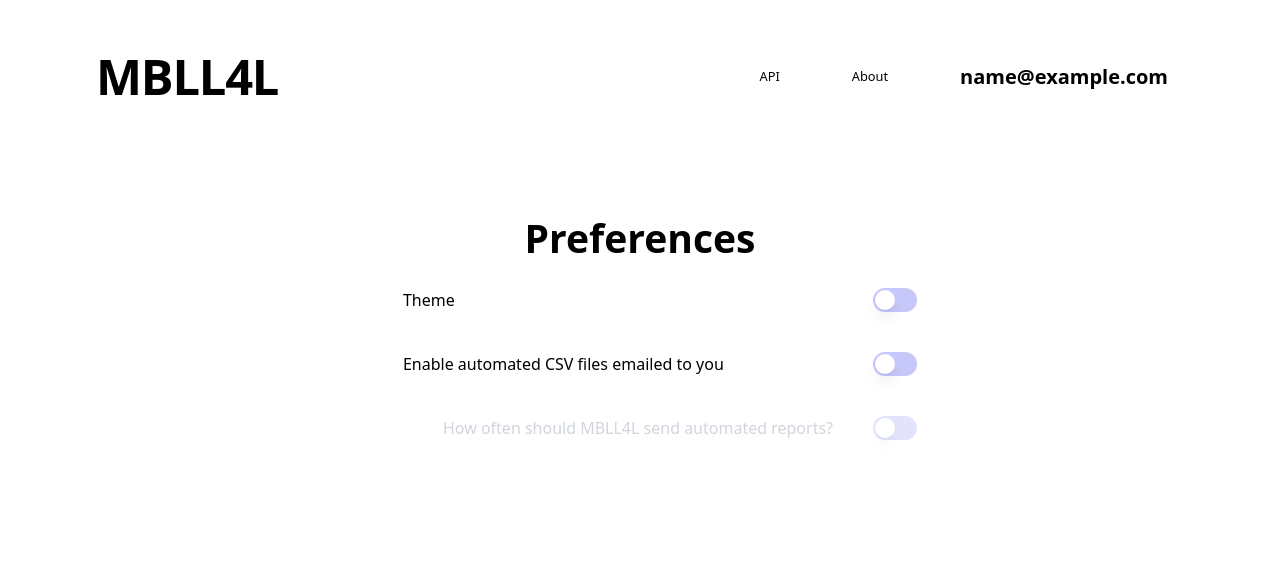
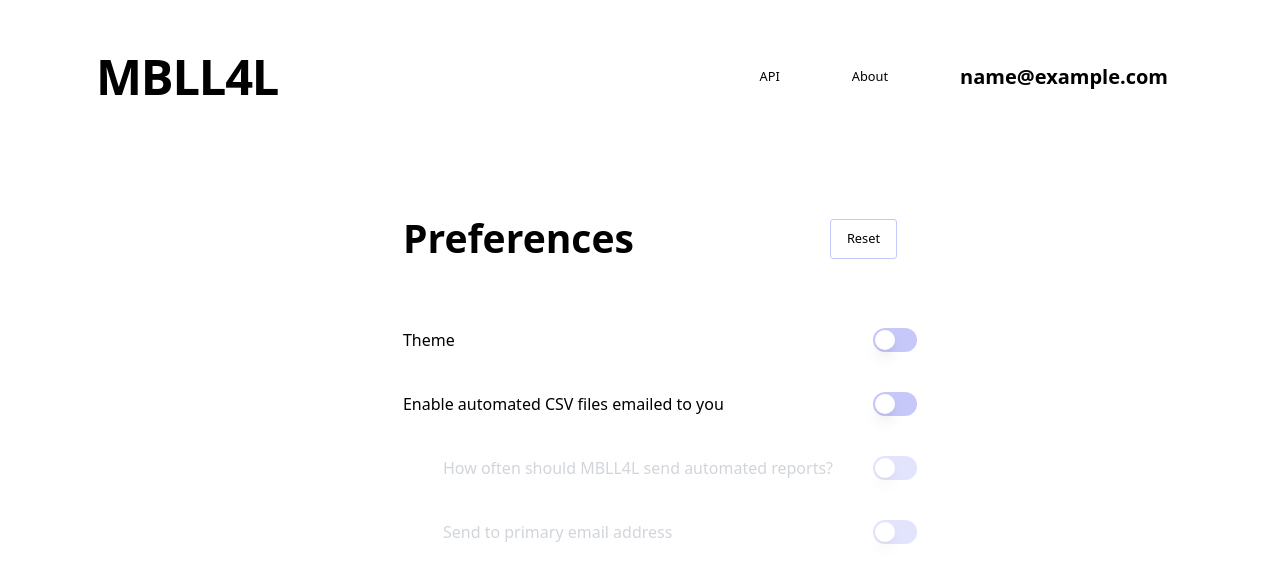
Before and after one commit to DavidLekei/MBLL4L, a Next.js app: page /preferences in a window 1280 px wide. Shown: the top 582 px of the page. Built offline with nearby package versions, Linux system fonts and the light colour scheme; sample sign-in values are in the browser's storage.

Commit message:
Preferences page now properly updates settings (on client side only). Reset button now functions as well.

```diff
--- a/src/app/preferences/page.tsx
+++ b/src/app/preferences/page.tsx
@@ -1,11 +1,12 @@
 'use client'
 import styles from "../page.module.css"
 import Navbar from '../../components/ui/navbar'
-import { Setting, SettingsContext } from "@/components/settings/settings"
+import { Setting, SettingsContext, defaultSettings } from "@/components/settings/settings"
 import { useContext, useEffect, useState } from "react"
 import { AuthContext } from "@/api/auth/auth"
 import { useRouter } from "next/navigation"
 import { Switch } from "@/components/ui/switch"
+import { Button } from "@/components/ui/button"
 
 
 function DropdownSetting(props: any){
@@ -24,45 +25,41 @@ export default function Preferences(props: any){
         router.push("/")
     }
 
-    const settings = useContext(SettingsContext)
+    const settingsContext = useContext(SettingsContext)
+    const settings = settingsContext.settings
 
-    // useEffect(() => {
-    //     console.log('useEffect')
-    // }, [settings])
+    // const [settings, setSettings] = useState(settingsContext.settings)
 
     const SwitchSetting = (props: any) => {
 
-        const [isChecked, setIsChecked] = useState<Boolean>(props.setting.value);
+        const [isChecked, setIsChecked] = useState<boolean | undefined>(props.setting.value)
+
+        useEffect(() =>{
+            if(props.disabled){
+                setIsChecked(false)
+            }
+        })
 
         const handleChange = () => {
-            props.updateDisabled(!isChecked)
+            setIsChecked(!isChecked)
+            props.updateDisabled()
+            settingsContext.updateSetting(props.setting.name, !props.setting.value)
         }
 
         return(
             <div className={"flex flex-row items-center justify-apart"}>
-                <Switch onCheckedChange={handleChange} id={props.name} disabled={props.disabled}/>
+                <Switch checked={isChecked} onCheckedChange={handleChange} id={props.name} disabled={props.disabled}/>
             </div>
         )
     }
 
-    const getElement = (setting: Setting, disabled: Boolean, updateDisabled: Function) => {
-        if(setting.element == 'switch'){
-            return <SwitchSetting setting={setting} disabled={disabled} updateDisabled={updateDisabled}/>
-        }
-    }
 
     const SettingElement = (props: any) => {
-        const [value, setValue] = useState<Boolean | string | number>(props.setting.value);
-        const [childrenDisabled, setChildrenDisabled] = useState<Boolean>(props.setting.value ? false : true)
+        const [value, setValue] = useState<Boolean | string | number>(props.disabled ? props.setting.default : props.setting.value);
 
         let children: any
 
         const updateValue = () => {
-            if(children){
-                for(var child in children){
-                    console.log('child: ', child)
-                }
-            }
             setValue(!value)
         }
 
@@ -74,30 +71,43 @@ export default function Preferences(props: any){
             })
         }
 
+        let element
+
+        if(props.setting.element == 'switch'){
+            element = <SwitchSetting setting={props.setting} disabled={props.disabled} updateDisabled={updateValue}/>
+        }
+
+
         return(
             <div className="flex flex-col">
                 <div className={`flex flex-row w-full justify-between m-5 ${props.child ? 'pl-10' : ''} ${props.disabled ? 'text-disabled' : ''}`}>
                     {props.setting.display}
-                    {getElement(props.setting, props.disabled, updateValue)}
+                    {element}
                 </div>
                 {children}
             </div>
         )
     }
 
-
-    const settingsElements = settings.settings.map((setting: Setting, index: number) => {
+    const settingsElements = settings.map((setting: Setting, index: number) => {
         return(
             <SettingElement setting={setting} />
         )
     })
 
+    const resetSettings = () => {
+        settingsContext.useDefaults()
+    }
+
     return(
         <div className="app-margins">
         <Navbar />
         <main className={styles.main}>
-            <div className="flex flex-col w-full items-center">
-                <h1 className="text-4xl font-bold">Preferences</h1>
+            <div className="flex flex-col items-center">
+                <div className="flex flex-row items-center w-full justify-between pl-5 pb-10">
+                    <h1 className="text-4xl font-bold">Preferences</h1>
+                    <Button variant="outline" onClick={resetSettings}>Reset</Button>
+                </div>
                 <div className="flex flex-col">
                     {settingsElements}
                 </div>
--- a/src/components/settings/settings.tsx
+++ b/src/components/settings/settings.tsx
@@ -12,25 +12,29 @@ export type Setting = {
     element: string,
     default: Boolean | string | number,
     disabled: Boolean,
-    children: Setting[] | null
+    children: Setting[] | null,
+    // update: (newValue: Boolean | string | number) => void;
 }
 
 type Settings = Setting[]
 
 type SettingsContext = {
-    settings: Settings | null
-    setSettings: (settings: Settings) => any
+    settings: Settings | null;
+    setSettings(settings: Settings): void;
+    updateSetting(setting: string, newValue: Boolean | string | number): void;
+    useDefaults(): void;
 }
 
-const defaultSettings: Settings = [
+export const settings: Settings = [
     {
         name:'theme',
         display: 'Theme',
-        value: 'light',
+        value: false,
         element: 'switch',
-        default: 'light',
+        default: false,
         disabled: false,
-        children:null
+        children:null,
+
     },
     {
         name:'automate',
@@ -43,9 +47,59 @@ const defaultSettings: Settings = [
             {
                 name:'cycle',
                 display: 'How often should MBLL4L send automated reports?',
-                value: 'Monthly',
+                value: false,
                 element: 'switch',
-                default: 'Monthly',
+                default: false,
+                disabled: true,
+                children: null
+            },
+            {
+                name: 'email_address',
+                display:'Send to primary email address',
+                value: true,
+                element: 'switch',
+                default: false,
+                disabled: true,
+                children: null
+            }
+        ]
+    }
+]
+
+export const defaultSettings: Settings = [
+    {
+        name:'theme',
+        display: 'Theme',
+        value: false,
+        element: 'switch',
+        default: false,
+        disabled: false,
+        children:null,
+
+    },
+    {
+        name:'automate',
+        display: 'Enable automated CSV files emailed to you',
+        value: false,
+        element: 'switch',
+        default: false,
+        disabled: false,
+        children: [
+            {
+                name:'cycle',
+                display: 'How often should MBLL4L send automated reports?',
+                value: false,
+                element: 'switch',
+                default: false,
+                disabled: true,
+                children: null
+            },
+            {
+                name: 'email_address',
+                display:'Send to primary email address',
+                value: true,
+                element: 'switch',
+                default: false,
                 disabled: true,
                 children: null
             }
@@ -54,8 +108,10 @@ const defaultSettings: Settings = [
 ]
 
 export const SettingsContext = createContext<SettingsContext>({
-    settings: defaultSettings,
+    settings: settings,
     setSettings: (settings) => settings,
+    updateSetting: (setting, newValue) => {},
+    useDefaults: () => {}
 });
 
 export default function SettingsProvider(props: any){
@@ -63,6 +119,53 @@ export default function SettingsProvider(props: any){
     const auth = useContext(AuthContext)
 
     const [settings, setSettings] = useState<Settings | null>(null)
+
+    const _useDefaults = (_settings: Settings | null) => {
+        const defaults = _settings!.slice()
+
+        for(var setting in defaults){
+            if(defaults[setting].children){
+                _useDefaults(defaults[setting].children)
+            }
+            defaults[setting].value = defaults[setting].default
+        }
+
+        return defaults
+    }
+
+    const useDefaults = () => {
+        const defaults = _useDefaults(settings)
+        setSettings(defaults)
+    }
+
+    const findSetting = (setting: Setting, name: string, allSettings: Setting[] | null): Setting | undefined => {
+        let theSetting
+        for(var index in allSettings){
+            if(allSettings[index].children){
+                theSetting = findSetting(setting, name, allSettings[index].children)
+                if(theSetting){
+                    return theSetting
+                }
+            }
+            if(allSettings[index].name == name){
+                return allSettings[index]
+            }
+        }
+        return theSetting
+    }
+
+    //TODO: Add API call to update the setting on the DB as well.
+    const updateSetting = (settingName: string, newValue: Boolean | string | number) => {
+        const newSettings = settings!.slice()
+        let tempSetting
+        for(var setting in newSettings){
+            tempSetting = findSetting(newSettings[setting], settingName, newSettings)
+            if(tempSetting){
+                tempSetting.value = newValue
+            }
+        }
+        setSettings(newSettings)
+    }
 
     if(!settings){
         const storedSettings = JSON.parse(localStorage.getItem('settings') as string)
@@ -77,7 +180,9 @@ export default function SettingsProvider(props: any){
         <SettingsContext.Provider
             value={{
                 settings,
-                setSettings
+                setSettings,
+                updateSetting,
+                useDefaults
             }}>
             {props.children}
         </SettingsContext.Provider>
```
